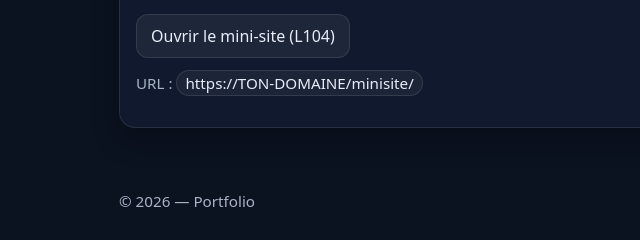
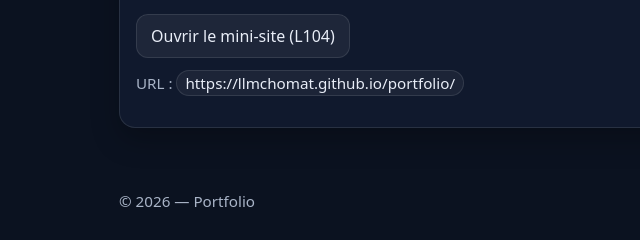
Before and after one commit to llmchomat/portfolio, a plain HTML site: page hosting.html in a window 1280 px wide. Shown: the part 493-733 px from the top of the page, 41-681 px from the left. Drawn offline with Linux system fonts and the light colour scheme.

Commit message:
Fix HTML structure and update project URLs

```diff
--- a/hosting.html
+++ b/hosting.html
@@ -59,7 +59,7 @@
       </div>
 
       <p class="project-meta">
-        URL : <span class="badge">https://TON-DOMAINE/minisite/</span>
+        URL : <span class="badge">https://llmchomat.github.io/portfolio/</span>
       </p>
     </section>
 
```
